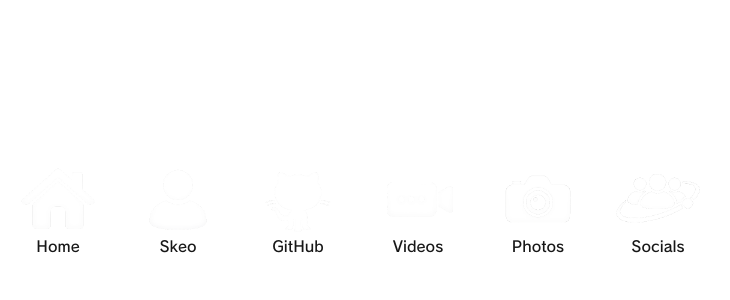
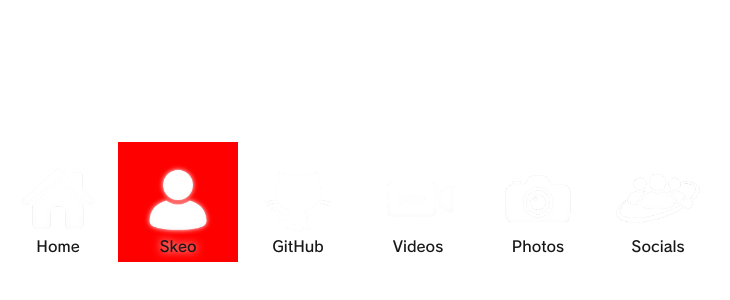
Before and after one commit to skeoswf/skeo-ps3, a Next.js app in the folder skeo-page-ps3/: page / in a window 1280 px wide. Shown: the part 98-398 px from the top of the page, without its empty margins (258-988 px from the left). Built offline with nearby package versions, Linux system fonts and the light colour scheme.

Commit message:
add logic for focus select on horizontal xmb axis LoadXmbIcons component now has an "active-icon" class that is dependant on a ternary conditional
added useeffect hook to xmb icons to manage
focus state on keydown

```diff
--- a/skeo-page-ps3/components/main_array.js
+++ b/skeo-page-ps3/components/main_array.js
@@ -2,7 +2,7 @@ import Image from "next/image";
 
 function LoadXmbIcons({ iconObj }) {
   return (
-    <div className="icon-square">
+    <div className={`icon-square ${iconObj.active ? "active-icon" : ""}`}>
       <Image
         src={iconObj.image}
         alt={iconObj.text}
--- a/skeo-page-ps3/src/app/globals.css
+++ b/skeo-page-ps3/src/app/globals.css
@@ -77,3 +77,7 @@ a {
   padding-top: 30vh;
   padding-left: 20vw;
 }
+
+.active-icon {
+  background-color: red;
+}
--- a/skeo-page-ps3/src/app/page.js
+++ b/skeo-page-ps3/src/app/page.js
@@ -1,16 +1,35 @@
-import Image from "next/image";
-import styles from "./page.module.css";
-import { xmbIcons } from "../../xmb_icon_arrays/main_array_data.js";
+"use client";
 
+import { useState, useEffect } from "react";
 import LoadXmbIcons from "../../components/main_array";
-
+import { xmbIcons as initialIcons } from "../../xmb_icon_arrays/main_array_data";
 
 export default function Home() {
+  const [xmbIcons, setXmbIcons] = useState(initialIcons);
+
+  useEffect(() => {
+    const handleKeyDown = (e) => {
+      if (e.key === "ArrowLeft" || e.key === "ArrowRight") {
+        setXmbIcons(prev => {
+          const currentIndex = prev.findIndex(i => i.active);
+          const direction = e.key === "ArrowLeft" ? -1 : 1;
+          const newIndex = (currentIndex + direction + prev.length) % prev.length;
+
+          return prev.map((icon, index) => ({
+            ...icon,
+            active: index === newIndex
+          }));
+        });
+      }
+    };
+
+    window.addEventListener("keydown", handleKeyDown);
+    return () => window.removeEventListener("keydown", handleKeyDown);
+  }, []);
+
   return (
-
-
     <div className="XMB-horizontal">
-      {xmbIcons.map((icon) => (
+      {xmbIcons.map(icon => (
         <LoadXmbIcons key={icon.id} iconObj={icon} />
       ))}
     </div>
```
